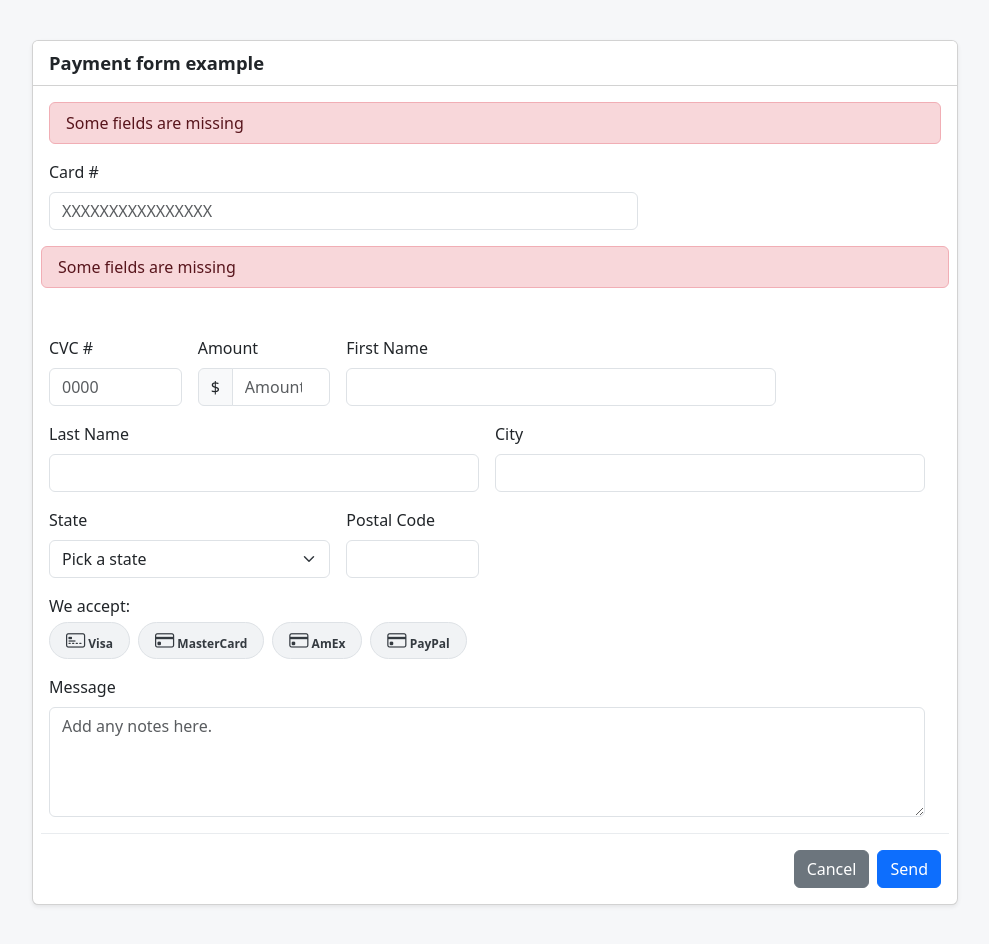
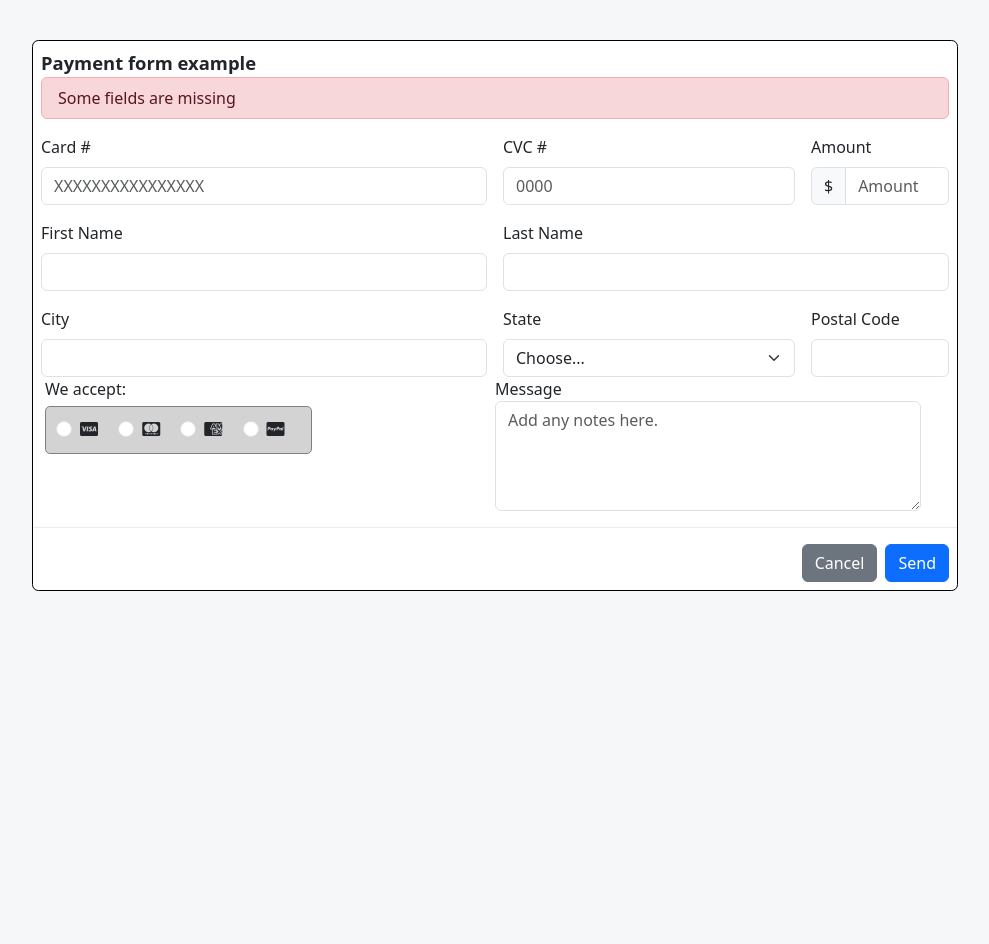
Before and after one commit to 4GeeksAcademy/card-proyect, a plain HTML site: page index.html in a window 1280 px wide. Shown: the whole page, without its empty margins (145-1134 px from the left). After the commit the page ends 800 px from the top, so only its background shows below. Drawn offline with nearby package versions, Linux system fonts and the light colour scheme.

Commit message:
card proyect

```diff
--- a/index.html
+++ b/index.html
@@ -1,12 +1,19 @@
 <!DOCTYPE html>
 <html lang="en">
   <head>
-    <meta charset="UTF-8">
-    <meta name="viewport" content="width=device-width, initial-scale=1.0">
+    <meta charset="UTF-8" />
+    <meta name="viewport" content="width=device-width, initial-scale=1.0" />
     <title>Paymen for example</title>
     <link
       href="https://cdn.jsdelivr.net/npm/bootstrap@5.3.3/dist/css/bootstrap.min.css"
       rel="stylesheet"
+    />
+    <link
+      rel="stylesheet"
+      href="https://cdnjs.cloudflare.com/ajax/libs/font-awesome/6.7.2/css/all.min.css"
+      integrity="sha512-Evv84Mr4kqVGRNSgIGL/F/aIDqQb7xQ2vcrdIwxfjThSH8CSR7PBEakCr51Ck+w+/U6swU2Im1vVX0SVk9ABhg=="
+      crossorigin="anonymous"
+      referrerpolicy="no-referrer"
     />
     <!-- Bootstrap Icons (para los logos) -->
     <link
@@ -15,33 +22,58 @@
     />
 
     <style>
-    body { background:#f6f7f9; }
-    .payment-wrapper { max-width: 950px; margin: 40px auto; }
-    .card { border-radius: .4rem; }
-    .card-header { font-weight: 600; font-size: 1.15rem; }
-    .logos i { font-size: 1.2rem; }
+      body {
+        background: #f6f7f9;
+      }
+      .payment-wrapper {
+        max-width: 950px;
+        margin: 40px auto;
+      }
+      .card-form {
+        border-radius: 0.4rem;
+        border: 1px solid black;
+        padding: 8px;
+        background-color: white;
+      }
+      .card-header {
+        font-weight: 600;
+        font-size: 1.15rem;
+      }
+      .logos i {
+        font-size: 1.2rem;
+      }
       .logos .badge {
-      background:#f1f3f5; color:#343a40; border:1px solid #dee2e6;
+        background: #f1f3f5;
+        color: #343a40;
+        border: 1px solid #dee2e6;
       }
       .form-footer {
-      border-top: 1px solid #e9ecef; margin-top: 1rem; padding-top: 1rem;
+        border-top: 1px solid #e9ecef;
+        margin-top: 1rem;
+        padding-top: 1rem;
+      }
+      .accept-card {
+        border: 1px solid grey;
+        border-radius: 5px;
+        padding: 10px;
+        margin-right: 100px;
+        display: inline-block;
+        margin-top: 5px;
+        background-color: lightgray;
       }
     </style>
   </head>
   <body>
     <div class="container payment-wrapper">
-    <div class="card shadow-sm">
+      <div class="card-form">
         <div class="card-header bg-white">Payment form example</div>
-      <div class="card-body">
         <div class="alert alert-danger py-2" role="alert">
           Some fields are missing
         </div>
-
-        <!-- FORM -->
-        <form novalidate>
+        <div class="form-section">
           <div class="row g-3">
             <!-- Card # -->
-            <div class="col-md-8">
+            <div class="col-md-6">
               <label for="cardNumber" class="form-label">Card #</label>
               <input
                 type="text"
@@ -53,17 +85,8 @@
               />
             </div>
             <!-- Banner de error -->
-        <div class="alert alert-danger py-2" role="alert">
-          Some fields are missing
-        </div>
-
-        <!-- FORM -->
-        <form novalidate>
-          <div class="row g-3">
-
-
             <!-- CVC -->
-            <div class="col-md-2">
+            <div class="col-md-4">
               <label for="cvc" class="form-label">CVC #</label>
               <input
                 type="text"
@@ -89,6 +112,7 @@
                 />
               </div>
             </div>
+
             <!-- First / Last name -->
             <div class="col-md-6">
               <label for="firstName" class="form-label">First Name</label>
@@ -106,60 +130,143 @@
             </div>
             <div class="col-md-4">
               <label for="state" class="form-label">State</label>
-              <select id="state" class="form-select">
-                <option selected>Pick a state</option>
-                <option>NY</option><option>NJ</option><option>CA</option>
-                <option>FL</option><option>TX</option>
+              <select id="inputState" class="form-select">
+                <option selected>Choose...</option>
+                <option value="AL">Alabama</option>
+                <option value="AK">Alaska</option>
+                <option value="AZ">Arizona</option>
+                <option value="AR">Arkansas</option>
+                <option value="CA">California</option>
+                <option value="CO">Colorado</option>
+                <option value="CT">Connecticut</option>
+                <option value="DE">Delaware</option>
+                <option value="DC">District Of Columbia</option>
+                <option value="FL">Florida</option>
+                <option value="GA">Georgia</option>
+                <option value="HI">Hawaii</option>
+                <option value="ID">Idaho</option>
+                <option value="IL">Illinois</option>
+                <option value="IN">Indiana</option>
+                <option value="IA">Iowa</option>
+                <option value="KS">Kansas</option>
+                <option value="KY">Kentucky</option>
+                <option value="LA">Louisiana</option>
+                <option value="ME">Maine</option>
+                <option value="MD">Maryland</option>
+                <option value="MA">Massachusetts</option>
+                <option value="MI">Michigan</option>
+                <option value="MN">Minnesota</option>
+                <option value="MS">Mississippi</option>
+                <option value="MO">Missouri</option>
+                <option value="MT">Montana</option>
+                <option value="NE">Nebraska</option>
+                <option value="NV">Nevada</option>
+                <option value="NH">New Hampshire</option>
+                <option value="NJ">New Jersey</option>
+                <option value="NM">New Mexico</option>
+                <option value="NY">New York</option>
+                <option value="NC">North Carolina</option>
+                <option value="ND">North Dakota</option>
+                <option value="OH">Ohio</option>
+                <option value="OK">Oklahoma</option>
+                <option value="OR">Oregon</option>
+                <option value="PA">Pennsylvania</option>
+                <option value="RI">Rhode Island</option>
+                <option value="SC">South Carolina</option>
+                <option value="SD">South Dakota</option>
+                <option value="TN">Tennessee</option>
+                <option value="TX">Texas</option>
+                <option value="UT">Utah</option>
+                <option value="VT">Vermont</option>
+                <option value="VA">Virginia</option>
+                <option value="WA">Washington</option>
+                <option value="WV">West Virginia</option>
+                <option value="WI">Wisconsin</option>
+                <option value="WY">Wyoming</option>
               </select>
             </div>
             <div class="col-md-2">
               <label for="zip" class="form-label">Postal Code</label>
               <input type="text" class="form-control" id="zip" />
             </div>
-
             <!-- We accept -->
-            <div class="col-12">
-              <div class="mb-1">We accept:</div>
-              <div class="logos d-flex gap-2">
-                <span class="badge rounded-pill px-3 py-2">
-                  <i class="bi bi-credit-card-2-front"></i> Visa
-                </span>
-                <span class="badge rounded-pill px-3 py-2">
-                  <i class="bi bi-credit-card"></i> MasterCard
-                </span>
-                <span class="badge rounded-pill px-3 py-2">
-                  <i class="bi bi-credit-card"></i> AmEx
-                </span>
-                <span class="badge rounded-pill px-3 py-2">
-                  <i class="bi bi-credit-card"></i> PayPal
-                </span>
+            <div class="row">
+              <div class="col-md-6">
+                <label>We accept:</label>
+                <div class="accept-card">
+                  <div class="form-check form-check-inline">
+                    <input
+                      class="form-check-input"
+                      type="radio"
+                      name="inlineRadioOptions"
+                      id="inlineRadio1"
+                      value="Option1"
+                    />
+                    <label class="form-check-label" for="InlineRadio1">
+                      <i class="fa-brands fa-cc-visa"></i
+                    ></label>
+                  </div>
+                  <div class="form-check form-check-inline">
+                    <input
+                      class="form-check-input"
+                      type="radio"
+                      name="inlineRadioOptions"
+                      id="inlineRadio2"
+                      value="Option2"
+                    />
+                    <label class="form-check-label" for="InlineRadio2">
+                      <i class="fa-brands fa-cc-mastercard"></i
+                    ></label>
+                  </div>
+                  <div class="form-check form-check-inline">
+                    <input
+                      class="form-check-input"
+                      type="radio"
+                      name="inlineRadioOptions"
+                      id="inlineRadio3"
+                      value="Option3"
+                    />
+                    <label class="form-check-label" for="InlineRadio3">
+                      <i class="fa-brands fa-cc-amex"></i>
+                    </label>
+                  </div>
+                  <div class="form-check form-check-inline">
+                    <input
+                      class="form-check-input"
+                      type="radio"
+                      name="inlineRadioOptions"
+                      id="inlineRadio4"
+                      value="Option4"
+                    />
+                    <label class="form-check-label" for="InlineRadio4">
+                      <i class="fa-brands fa-cc-paypal"></i>
+                    </label>
+                  </div>
                 </div>
               </div>
 
               <!-- Message -->
-            <div class="col-12">
-              <label for="message" class="form-label">Message</label>
-              <textarea class="form-control" id="message" rows="4"
-                placeholder="Add any notes here."></textarea>
+              <div class="col-md-6">
+                <label for="message">Message</label>
+                <textarea
+                  class="form-control"
+                  rows="4"
+                  id="message"
+                  placeholder="Add any notes here."
+                ></textarea>
               </div>
             </div>
-
             <!-- Footer buttons -->
             <div class="d-flex justify-content-end gap-2 form-footer">
               <button type="button" class="btn btn-secondary">Cancel</button>
               <button type="submit" class="btn btn-primary">Send</button>
             </div>
-        </form>
-      </div>
-    </div>
           </div>
 
           <!-- Bootstrap JS (opcional, para componentes interactivos) -->
           <script src="https://cdn.jsdelivr.net/npm/bootstrap@5.3.3/dist/js/bootstrap.bundle.min.js"></script>
+        </div>
+      </div>
+    </div>
   </body>
 </html>
-</head>
-<body>
-
-</body>
-</html>
```
Also changed, not shown: 1 other file. Lines whose indentation alone changed are shown as unchanged.
